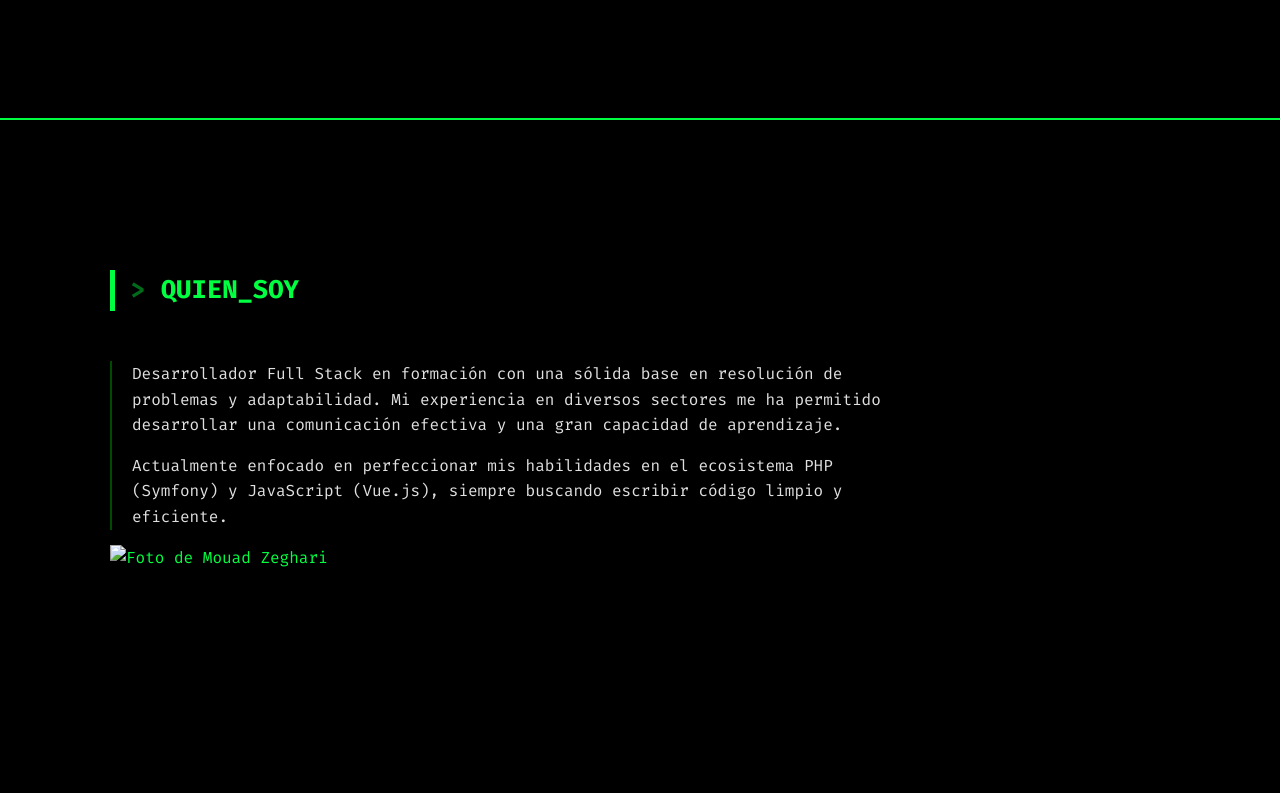
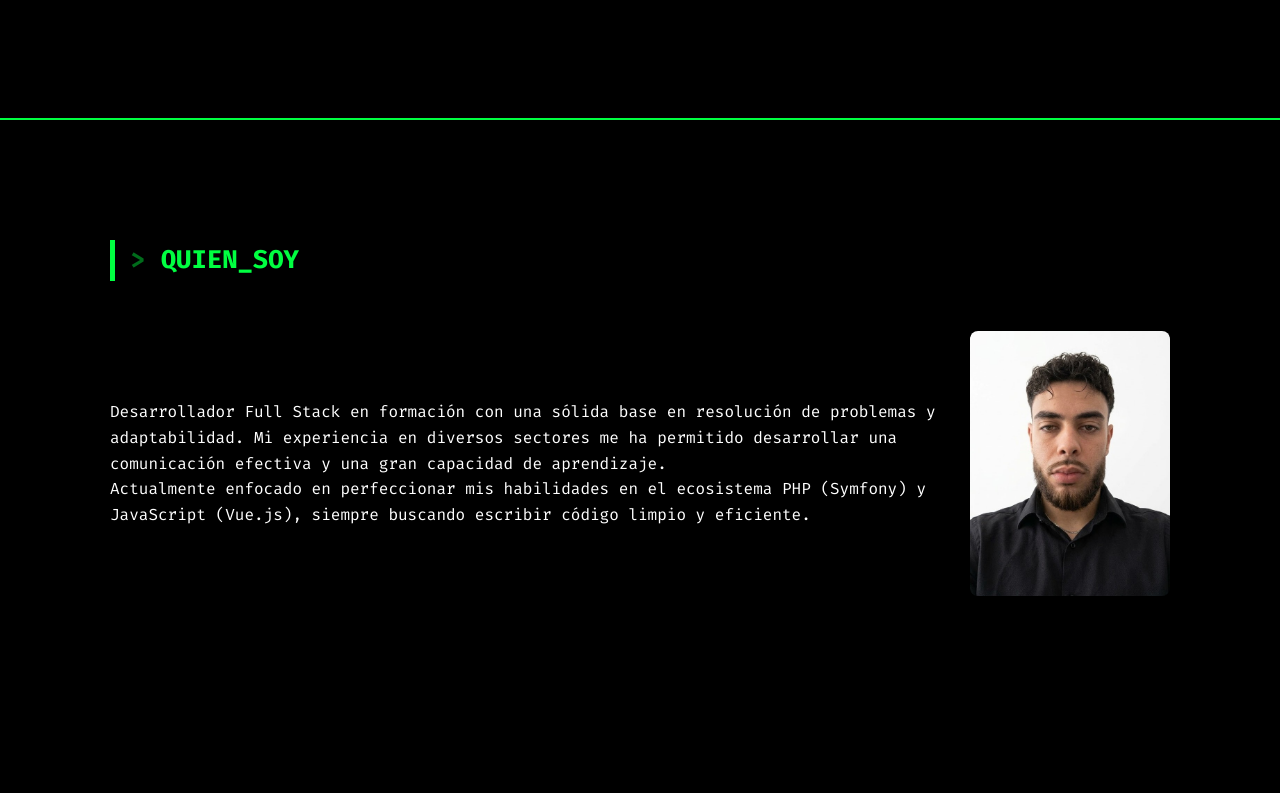
Before and after one commit to MouadMontilivi/MouadMontilivi.github.io, a plain HTML site: page docs/index.html in a window 1280 px wide. Shown: the part 680-1473 px from the top of the page. Drawn offline with nearby package versions, Linux system fonts and the light colour scheme.

Commit message:
cambios en la foto

```diff
--- a/docs/estilos.css
+++ b/docs/estilos.css
@@ -118,11 +118,53 @@ body {
 }
 
 /* Habilidades y Barras */
-.envoltorio-habilidades {
-    display: grid;
-    grid-template-columns: repeat(auto-fit, minmax(320px, 1fr));
-    gap: 50px;
-    margin-bottom: 120px;
+/* Contenedor principal que une texto e imagen */
+/* 1. Contenedor padre: los pone en fila (row) y los separa */
+.envoltorio-sobre-mi {
+    display: flex;
+    flex-direction: row;
+    align-items: center; /* Alinea texto y foto verticalmente al centro */
+    gap: 30px;           /* Espacio entre el texto y la foto */
+    margin-top: 20px;
+    width: 100%;
+}
+
+/* Nuevo contenedor que alinea texto e imagen */
+.contenido-flex {
+    display: flex;
+    flex-direction: row; /* Fuerza la fila horizontal */
+    align-items: center; /* Alinea verticalmente al centro */
+    gap: 30px;           /* Espacio entre el texto y la foto */
+    margin-top: 20px;
+}
+
+/* El texto ocupa todo el espacio que sobra */
+.texto-sobre-mi {
+    flex: 1;
+}
+
+.texto-sobre-mi p{
+    color: #ffffff;
+}
+
+/* La imagen tiene un tamaño fijo y no crece */
+.imagen-sobre-mi {
+    flex: 0 0 200px; /* Ancho fijo de 200px */
+}
+
+.foto-perfil {
+    width: 100%;       /* Se adapta al tamaño del contenedor de 200px */
+    height: auto;
+    border-radius: 8px;
+    display: block;
+}
+
+/* Ajuste para móviles: si la pantalla es estrecha, que se apilen */
+@media (max-width: 768px) {
+    .contenido-flex {
+        flex-direction: column;
+        text-align: center;
+    }
 }
 
 .grupo-habilidad h3 {
--- a/docs/index.html
+++ b/docs/index.html
@@ -17,18 +17,22 @@
         </div>
     </header>
 
-    <section class="sobre-mi">
-        <div class="container">
-            <h2 class="titulo-seccion"><span class="parpadeo">&gt;</span> QUIEN_SOY</h2>
-            <div class="contenido-sobre-mi">
+   <section class="envoltorio-sobre-mi">
+    <div class="container">
+        <h2 class="titulo-seccion"><span class="parpadeo">&gt;</span> QUIEN_SOY</h2>
+
+        <div class="contenido-flex">
+            <div class="texto-sobre-mi">
                 <p>Desarrollador Full Stack en formación con una sólida base en resolución de problemas y adaptabilidad. Mi experiencia en diversos sectores me ha permitido desarrollar una comunicación efectiva y una gran capacidad de aprendizaje.</p>
                 <p>Actualmente enfocado en perfeccionar mis habilidades en el ecosistema PHP (Symfony) y JavaScript (Vue.js), siempre buscando escribir código limpio y eficiente.</p>
             </div>
+
             <div class="imagen-sobre-mi">
-                    <img src="ruta/a/tu/foto.jpg" alt="Foto de Mouad Zeghari" class="foto-perfil">
+                <img src="./fotoportafolio.jpg" class="foto-perfil" alt="Mouad Zeghari">
             </div>
         </div>
-    </section>
+    </div>
+</section>
 
     <main class="container">
         <section class="container-cv">
```
Also changed, not shown: docs/fotoportafolio.jpg (added).
